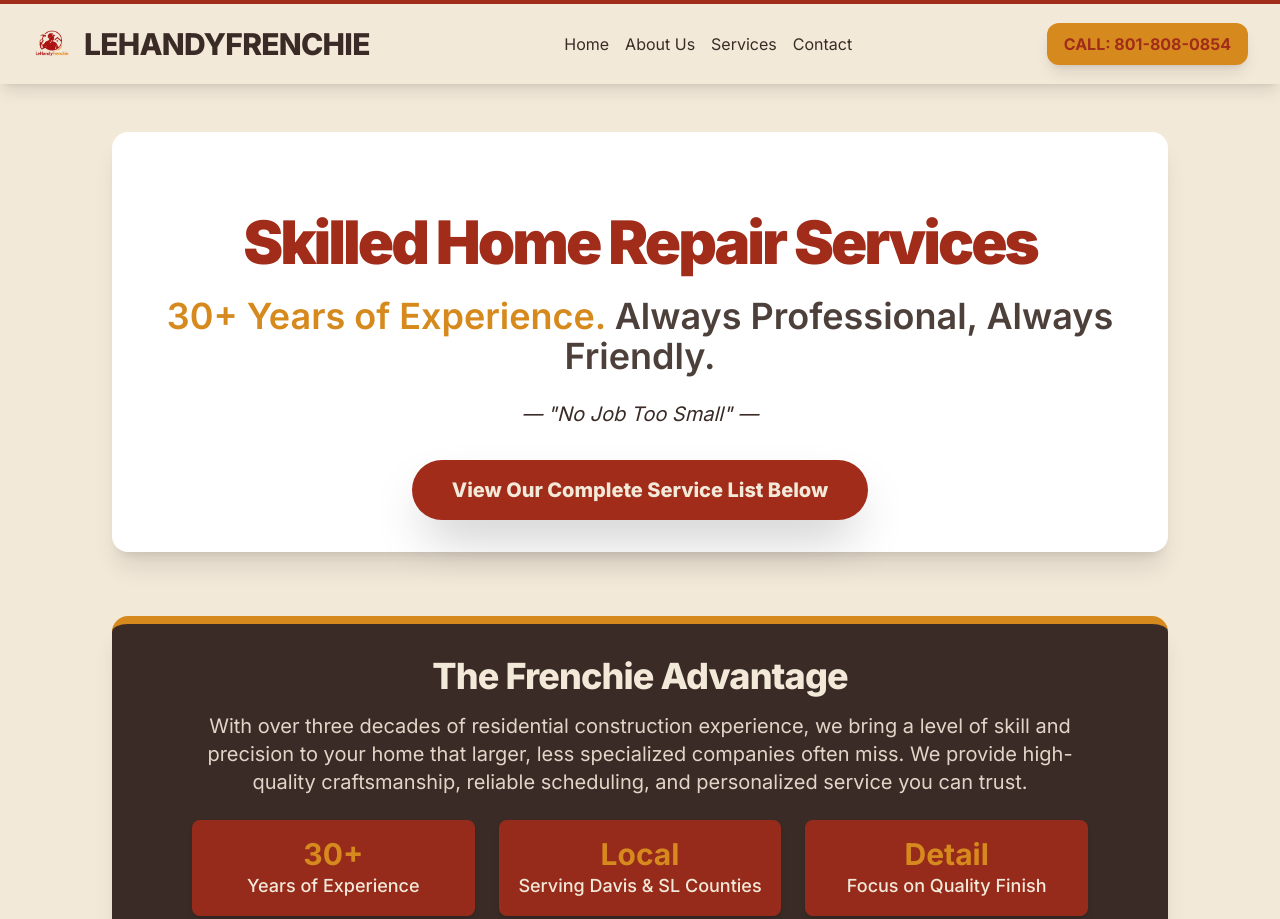
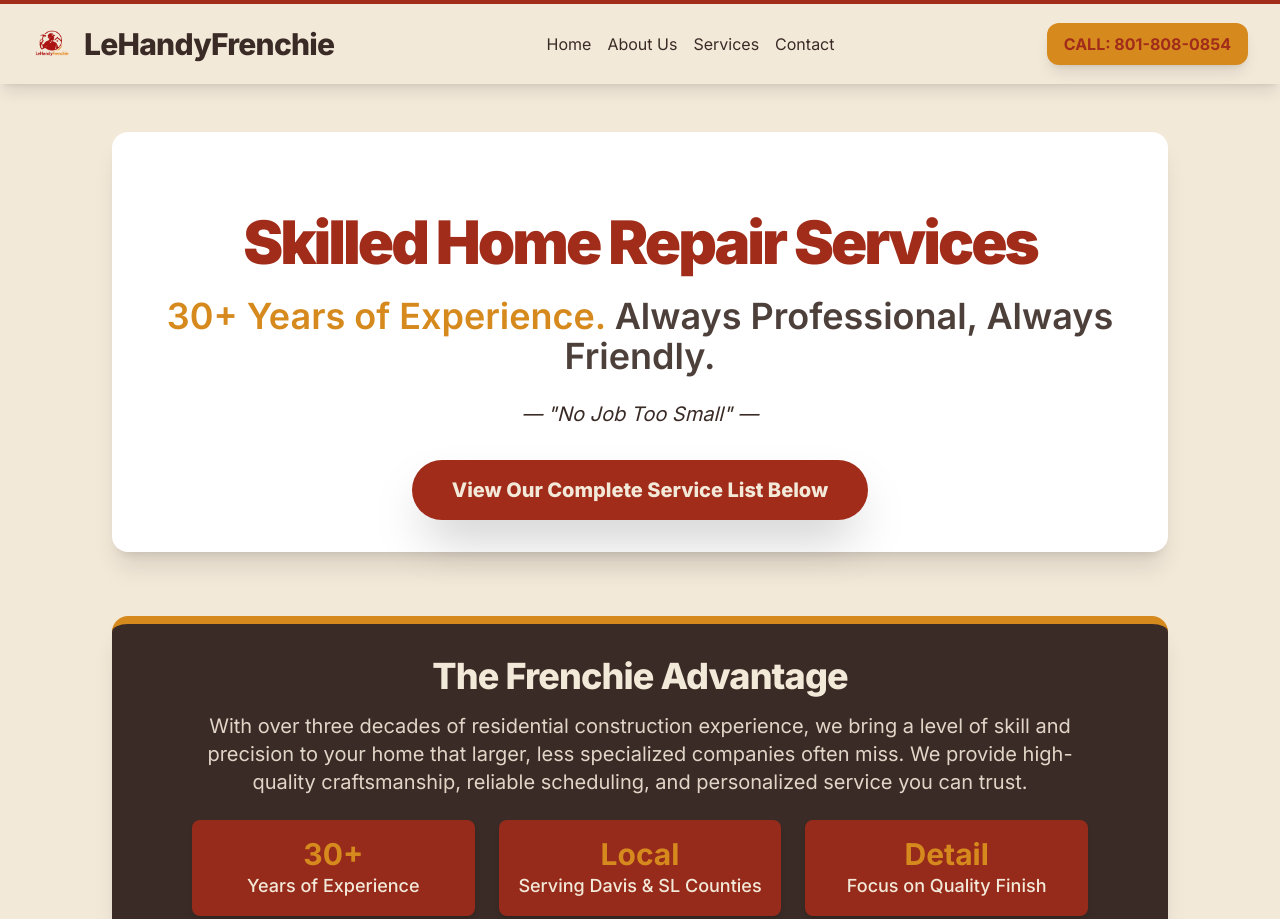
Before and after one commit to LeHandyFrenchie/website, a plain HTML site: page index.html in a window 1280 px wide. Shown: the top 919 px of the page. Drawn offline with nearby package versions, Linux system fonts and the light colour scheme.

Commit message:
Remove uppercase class from span in index.html
Removed 'uppercase' class from the span element.

```diff
--- a/index.html
+++ b/index.html
@@ -69,7 +69,7 @@
                         <line x1="18" y1="5" x2="18" y2="3" />
                     </svg>
 
-                    <span class="text-2xl sm:text-3xl font-extrabold text-brand-espresso tracking-tight uppercase font-heading">
+                    <span class="text-2xl sm:text-3xl font-extrabold text-brand-espresso tracking-tight font-heading">
                         LeHandyFrenchie
                     </span>
                 </a>
```
